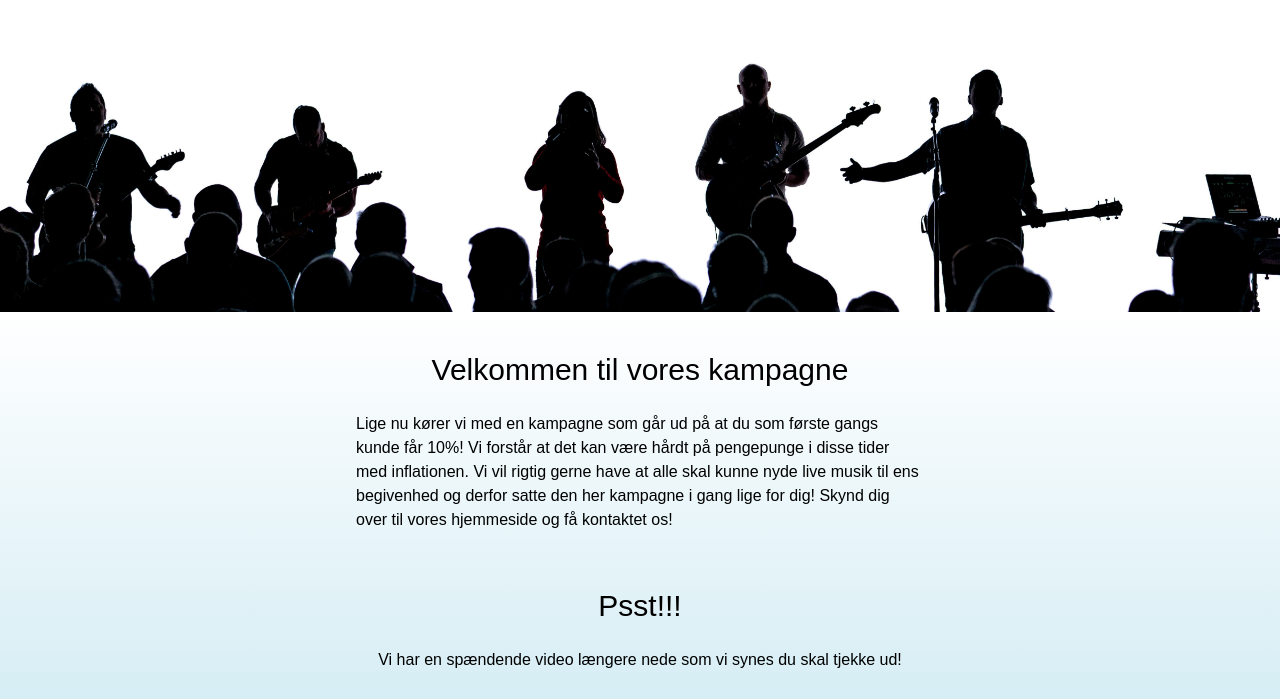
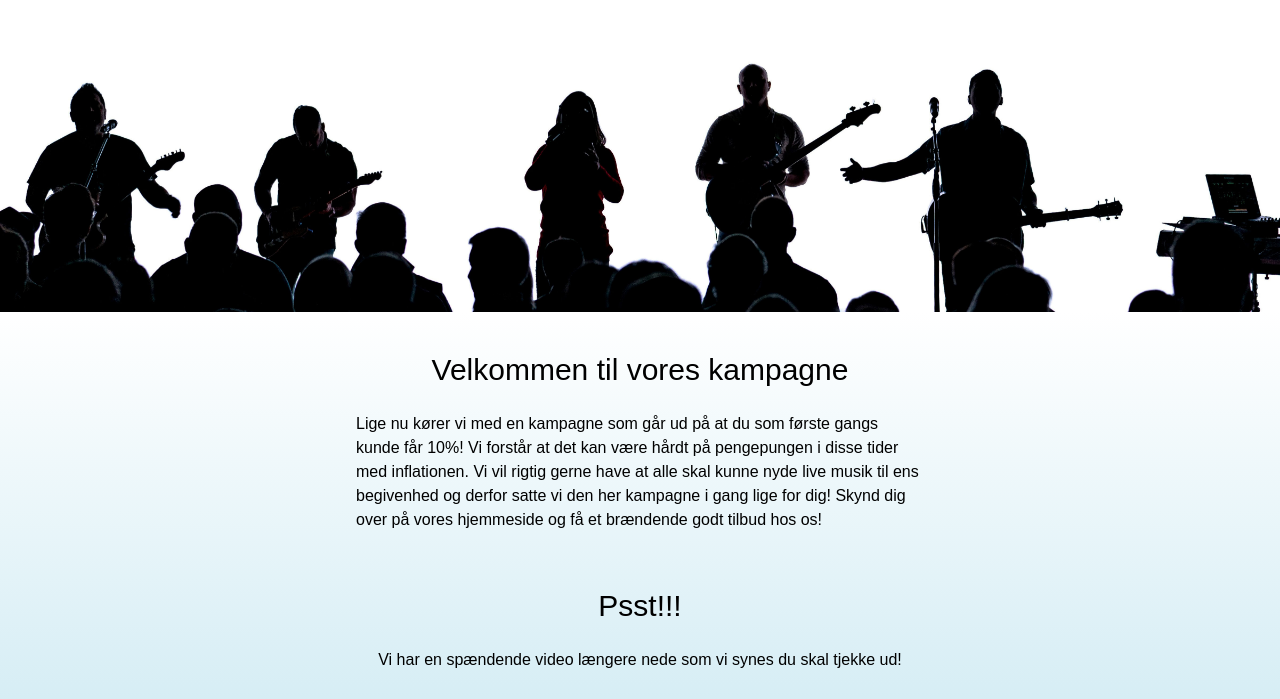
Before and after one commit to male7800/4_Semester_Eksame, a website built with Vite: page src/index.html in a window 1280 px wide. Shown: the part 101-800 px from the top of the page. Built offline with nearby package versions, Linux system fonts and the light colour scheme.

Commit message:
Rettet tekst på forsiden

```diff
--- a/src/index.html
+++ b/src/index.html
@@ -72,7 +72,8 @@
       </h1>
       <p class="max-w-[600px] p-4">
         Lige nu kører vi med en kampagne som går ud på at du som første gangs kunde får 10%!
-Vi forstår at det kan være hårdt på pengepunge i disse tider med inflationen. Vi vil rigtig gerne have at alle skal kunne nyde live musik til ens begivenhed og derfor satte den her kampagne i gang lige for dig! Skynd dig over til vores hjemmeside og få kontaktet os!
+Vi forstår at det kan være hårdt på pengepungen i disse tider med inflationen. Vi vil rigtig gerne have at alle skal kunne nyde live musik til ens begivenhed og derfor satte vi den her kampagne i gang lige for dig! Skynd dig over på vores hjemmeside og få et brændende godt tilbud hos os!
+
       </p>
 
       <h4 class="mt-8 p-2 text-center text-3xl">Psst!!!</h4>
```
